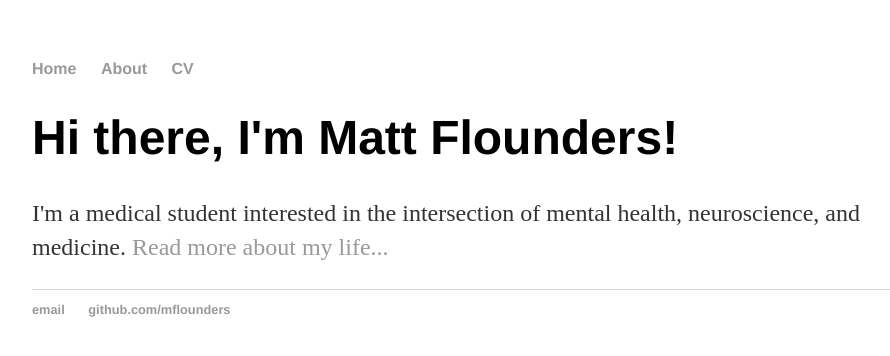
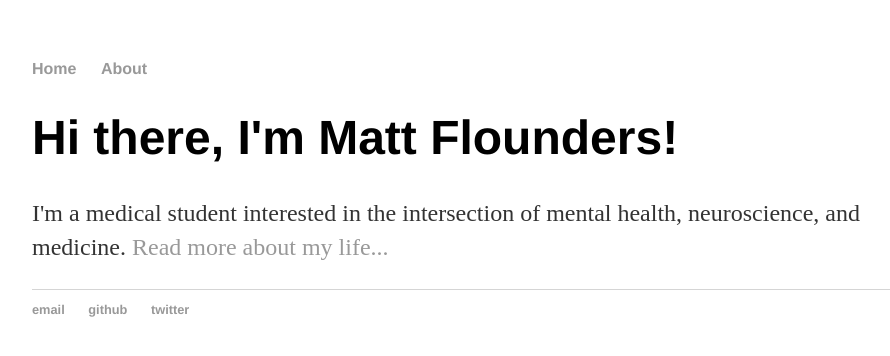
Before and after one commit to mflounders/mflounders.github.io, a Jekyll site: the page built from index.html, in a window 1280 px wide. Shown: the top 356 px of the page, without its empty margins (160-1050 px from the left). Built offline with Jekyll 4.4.1, drawn with Linux system fonts in a browser that asks for light colours.

Commit message:
Update default.html

```diff
--- a/_layouts/default.html
+++ b/_layouts/default.html
@@ -10,7 +10,6 @@
 	    		<ul>
 	        		<li><a href="/">Home</a></li>
 		        	<li><a href="/about">About</a></li>
-	        		<li><a href="/cv">CV</a></li>
 	    		</ul>
 			</nav>
 			<div class="container">
@@ -21,7 +20,8 @@
 			<footer>
 	    		<ul>
 	        		<li><a href="mailto:flounders.matt@gmail.com">email</a></li>
-	        		<li><a href="https://github.com/mflounders">github.com/mflounders</a></li>
+	        		<li><a href="https://github.com/mflounders">github</a></li>
+				<li><a href="https://twitter.com/mattflounders">twitter</a></li>
 				</ul>
 			</footer>
 		</body>
```
